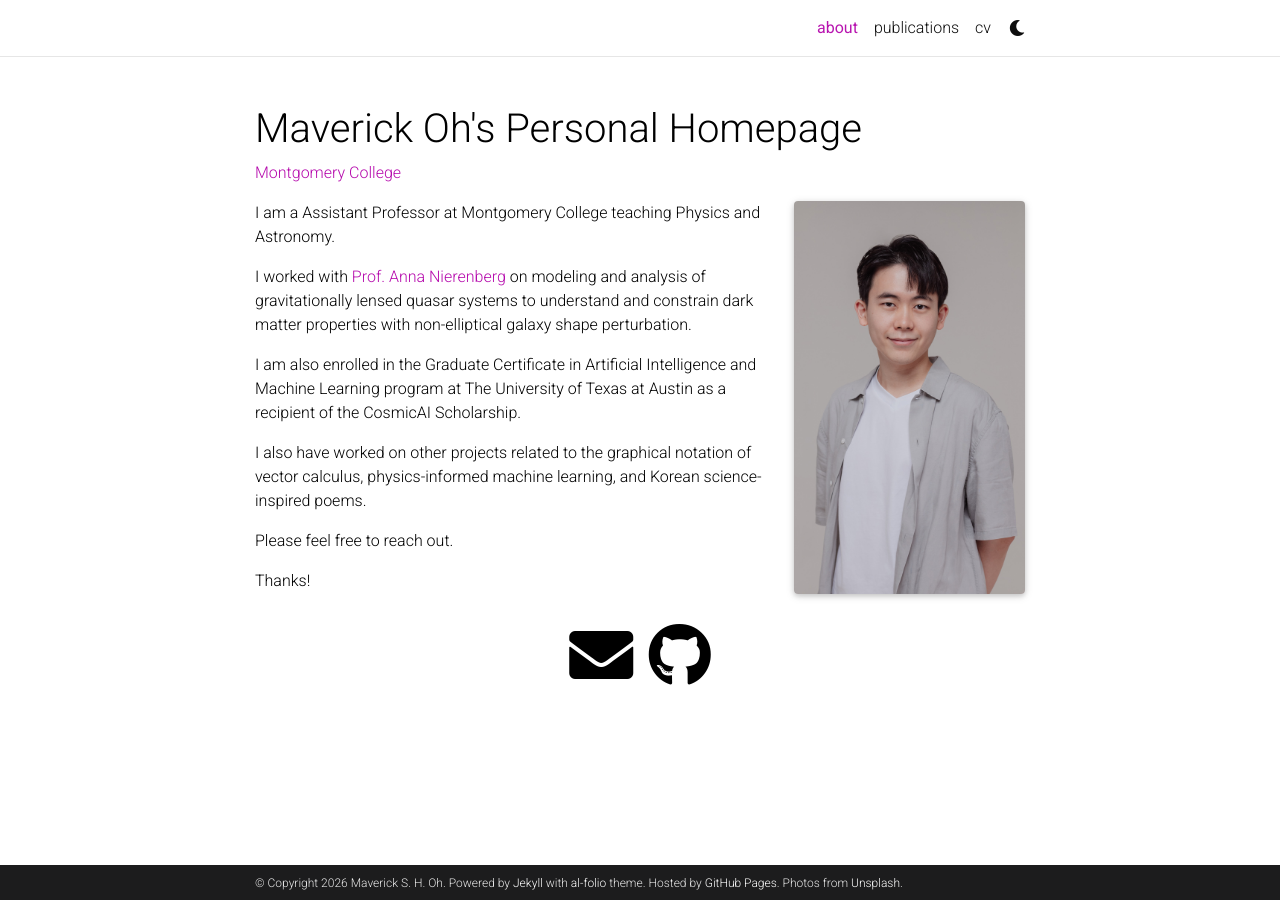
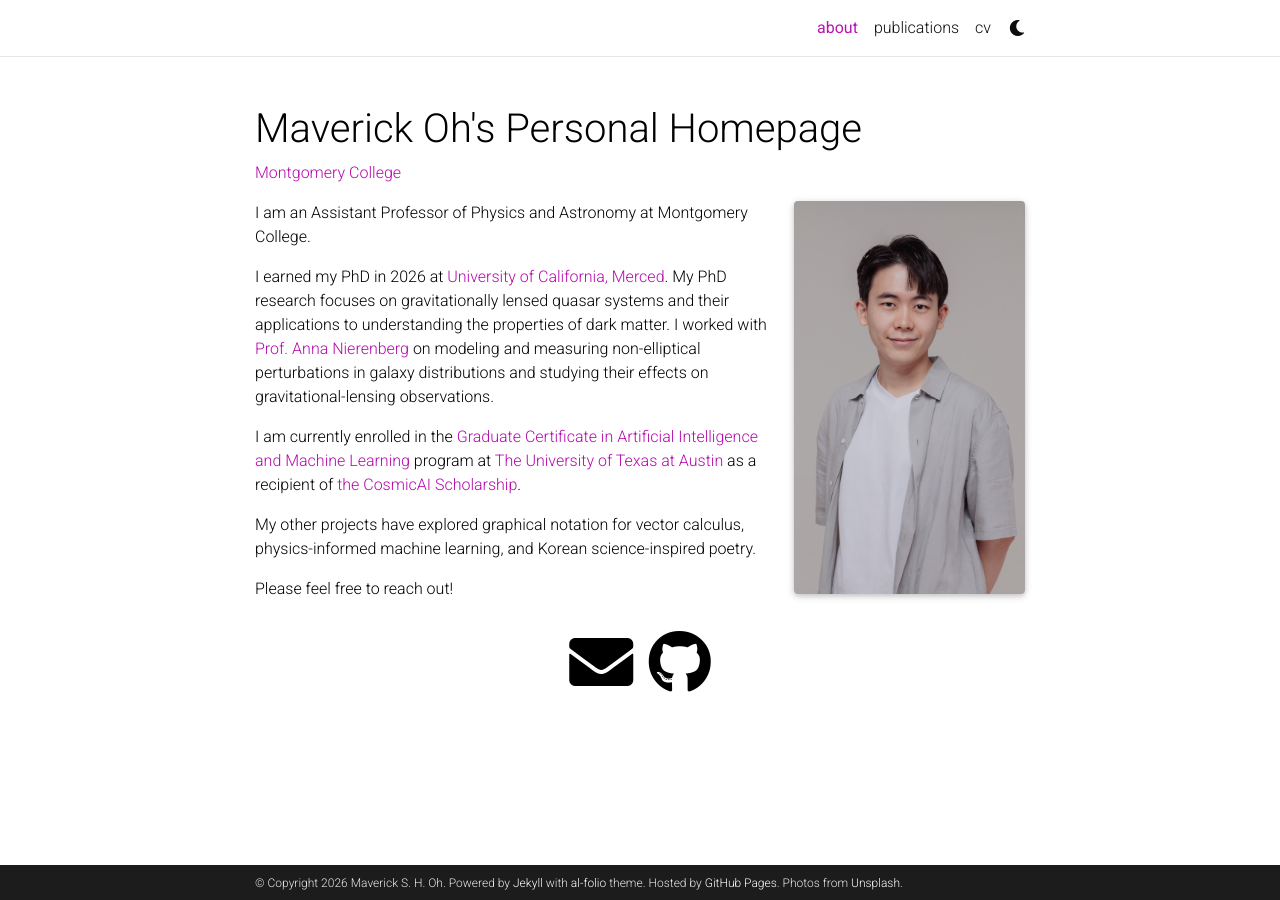
Before and after one commit to Maverick-Oh/Maverick-Oh.github.io, a Jekyll site: the page built from _pages/about.md, in a window 1280 px wide. Built offline with Jekyll 4.4.1, drawn with Linux system fonts in a browser that asks for light colours; full-size pictures stand in for the smaller copies a plugin makes; comment, search, counter and statistics services are not loaded; a style sheet for code colours, icons or effects is not loaded.

Commit message:
editted about.md smoother

```diff
--- a/_pages/about.md
+++ b/_pages/about.md
@@ -10,8 +10,8 @@ profile:
   image_circular: false # crops the image to make it circular
   <!-- address: >
     <p></p>
-    <p>51 Mannakee Street </p>
-    <p>Rockville, MD 20850 </p> -->
+    <p>51 Mannakee Street</p>
+    <p>Rockville, MD 20850</p> -->
 
 news: false  # includes a list of news items
 selected_papers: true # includes a list of papers marked as "selected={true}"
@@ -26,14 +26,12 @@ Put your address / P.O. box / other info right below your picture. You can also
 Link to your social media connections, too. This theme is set up to use [Font Awesome icons](http://fortawesome.github.io/Font-Awesome/) and [Academicons](https://jpswalsh.github.io/academicons/), like the ones below. Add your Facebook, Twitter, LinkedIn, Google Scholar, or just disable all of them.
 -->
 
-I am a Assistant Professor at Montgomery College teaching Physics and Astronomy.
+I am an Assistant Professor of Physics and Astronomy at Montgomery College.
 
-I worked with <a href='https://naturalsciences.ucmerced.edu/people/anna-nierenberg'>Prof. Anna Nierenberg</a> on modeling and analysis of gravitationally lensed quasar systems to understand and constrain dark matter properties with non-elliptical galaxy shape perturbation.
+I earned my PhD in 2026 at <a href="https://www.ucmerced.edu/">University of California, Merced</a>. My PhD research focuses on gravitationally lensed quasar systems and their applications to understanding the properties of dark matter. I worked with <a href="https://naturalsciences.ucmerced.edu/people/anna-nierenberg">Prof. Anna Nierenberg</a> on modeling and measuring non-elliptical perturbations in galaxy distributions and studying their effects on gravitational-lensing observations.
 
-I am also enrolled in the Graduate Certificate in Artificial Intelligence and Machine Learning program at The University of Texas at Austin as a recipient of the CosmicAI Scholarship.
+I am currently enrolled in the <a href="https://cdso.utexas.edu/caiml">Graduate Certificate in Artificial Intelligence and Machine Learning</a> program at <a href="https://www.utexas.edu/">The University of Texas at Austin</a> as a recipient of <a href="https://cosmicai.org/graduatecertificate">the CosmicAI Scholarship</a>.
 
-I also have worked on other projects related to the graphical notation of vector calculus, physics-informed machine learning, and Korean science-inspired poems.
+My other projects have explored graphical notation for vector calculus, physics-informed machine learning, and Korean science-inspired poetry.
 
-Please feel free to reach out.
-
-Thanks!
+Please feel free to reach out!
```
